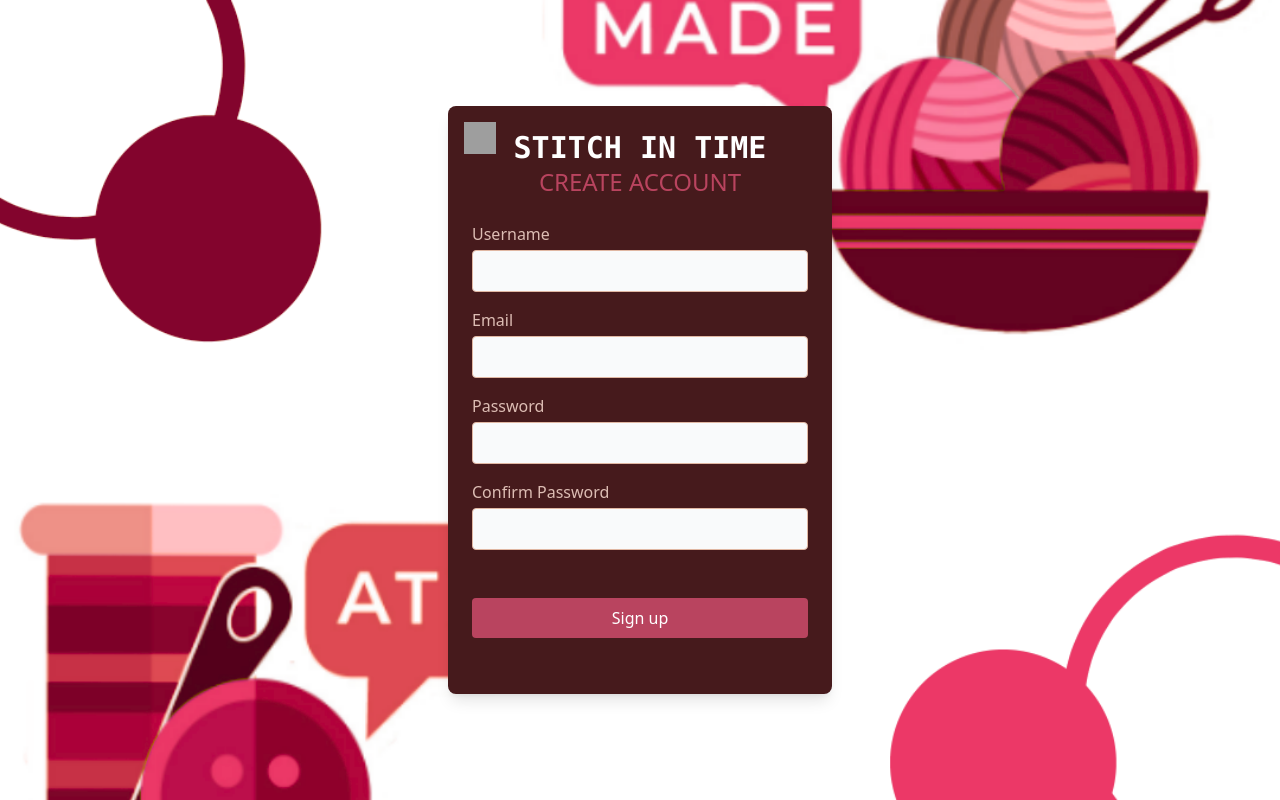
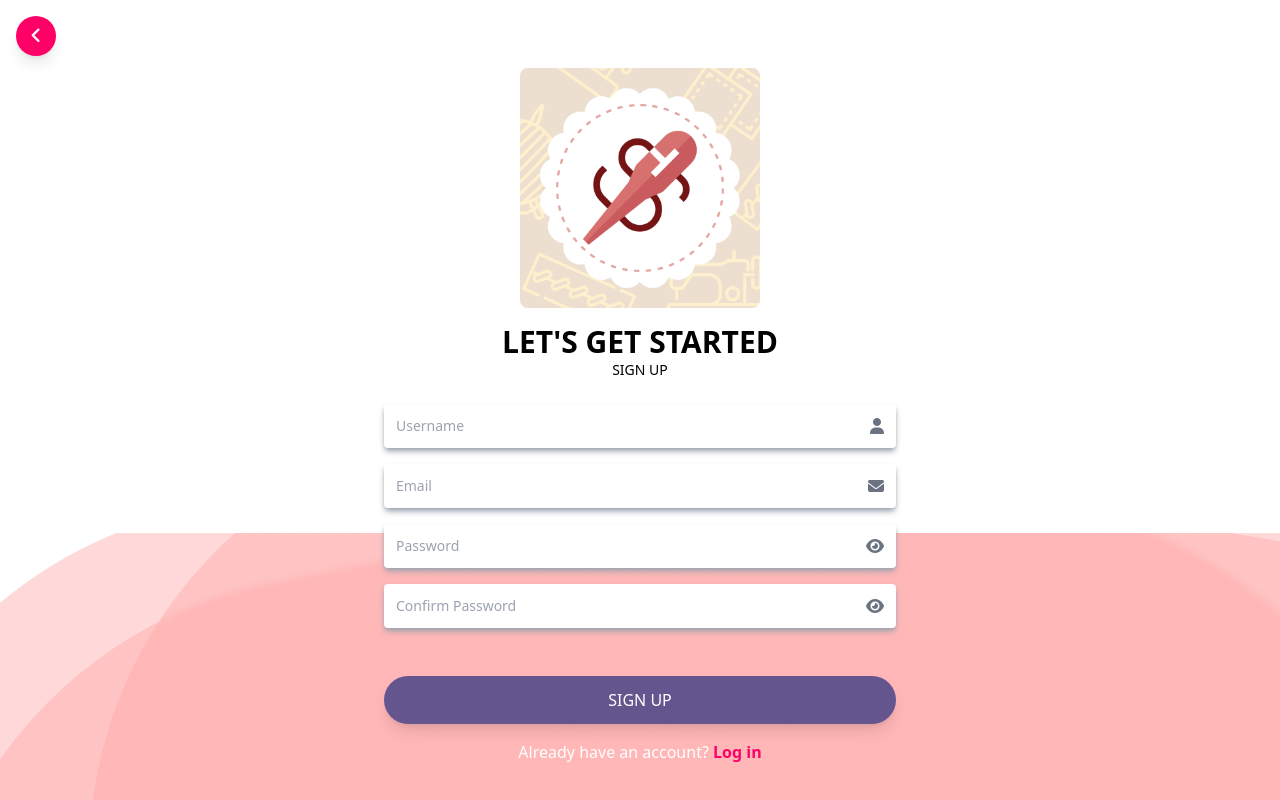
Before and after one commit to chinoy-the-great/nuxt3-drizzle-stitch, a Nuxt app: page /register in a window 1280 px wide. Built offline with nearby package versions, Linux system fonts and the light colour scheme; grey boxes are pictures that could not be loaded.

Commit message:
Updated register page UI. Converted to Compositions API.

```diff
--- a/pages/register.vue
+++ b/pages/register.vue
@@ -1,118 +1,147 @@
 <template>
-	<div
-		class="flex flex-col items-center justify-center min-h-screen p-4"
-		style="background-image: url('/landing_bg.png'); background-size: cover; background-position: center"
+	<div class="relative flex flex-col items-center justify-center min-h-screen bg-white p-6">
+		<!-- Back Button -->
+		<button
+			class="absolute top-4 left-4 text-white bg-[#ff0066] w-10 h-10 flex items-center justify-center rounded-full shadow-lg"
+			@click="goBack"
 		>
-		<form
-			class="p-6 rounded-lg shadow-lg w-full max-w-sm"
-			style="background-color: #461a1c"
-			@submit.prevent="handleRegister"
-		>
-			<!-- Back arrow image in the upper left corner -->
-			<router-link to="/login" class="absolute top-4 left-4">
-				<img src="/register_back_arrow.png" alt="Back to Login" class="w-8 h-8" />
-			</router-link>
+			<i class="fas fa-angle-left text-lg text-white"></i>
+		</button>
 
-			<h2 class="text-white font-mono font-extrabold text-3xl text-center">STITCH IN TIME</h2>
-			<p class="text-center text-2xl mb-6" style="color: #b9445f">CREATE ACCOUNT</p>
-			<div class="mb-4">
-				<label for="username" class="block mb-1" style="color: #ddbdb4">Username</label>
+		<!-- Logo -->
+		<img
+			src="/STITCH IN TIME LOGO.png"
+			alt="Welcome Image"
+			class="w-60 h-60 object-contain rounded-lg mb-4 mt-8"
+		/>
+
+		<h1 class="text-3xl text-black text-center font-bold">LET'S GET STARTED</h1>
+		<h2 class="text-sm text-black mb-6 text-center">SIGN UP</h2>
+
+		<!-- Register Form -->
+		<form class="w-4/5 max-w-lg z-10" @submit.prevent="handleRegister">
+			<!-- Username -->
+			<div class="mb-4 relative">
 				<input
 					v-model="username"
 					type="text"
+					placeholder="Username"
 					required
-					class="w-full p-2 border border-nude-300 rounded bg-gray-50 text-gray-800 focus:outline-none focus:ring focus:ring-nude-500"
+					class="w-full p-3 pr-10 text-sm rounded bg-white text-gray-800 shadow-md shadow-gray-400 focus:outline-none focus:ring-2 focus:ring-gray-500"
 				/>
+				<i class="fas fa-user absolute right-3 top-1/2 transform -translate-y-1/2 text-gray-500"></i>
 			</div>
-			<div class="mb-4">
-				<label for="email" class="block mb-1" style="color: #ddbdb4">Email</label>
+
+			<!-- Email -->
+			<div class="mb-4 relative">
 				<input
 					v-model="email"
 					type="email"
+					placeholder="Email"
 					required
-					class="w-full p-2 border border-nude-300 rounded bg-gray-50 text-gray-800 focus:outline-none focus:ring focus:ring-nude-500"
+					class="w-full p-3 text-sm rounded bg-white text-gray-800 shadow-md shadow-gray-400 focus:outline-none focus:ring-2 focus:ring-gray-500"
 				/>
+				<i class="fas fa-envelope absolute right-3 top-1/2 transform -translate-y-1/2 text-gray-500"></i>
 			</div>
-			<div class="mb-4">
-				<label for="password" class="block mb-1" style="color: #ddbdb4">Password</label>
+
+			<!-- Password -->
+			<div class="mb-4 relative">
 				<input
 					v-model="password"
 					type="password"
+					placeholder="Password"
 					required
-					class="w-full p-2 border border-nude-300 rounded bg-gray-50 text-gray-800 focus:outline-none focus:ring focus:ring-nude-500"
+					class="w-full p-3 pr-10 text-sm rounded bg-white text-gray-800 shadow-md shadow-gray-400 focus:outline-none focus:ring-2 focus:ring-gray-500"
 				/>
+				<i class="fas fa-eye absolute right-3 top-1/2 transform -translate-y-1/2 text-gray-500"></i>
 			</div>
-			<div class="mb-4">
-				<label for="repeat_password" class="block mb-1" style="color: #ddbdb4">Confirm Password</label>
+
+			<!-- Confirm Password -->
+			<div class="mb-4 relative">
 				<input
 					v-model="repeat_password"
 					type="password"
+					placeholder="Confirm Password"
 					required
-					class="w-full p-2 border border-nude-300 rounded bg-gray-50 text-gray-800 focus:outline-none focus:ring focus:ring-nude-500"
+					class="w-full p-3 pr-10 text-sm rounded bg-white text-gray-800 shadow-md shadow-gray-400 focus:outline-none focus:ring-2 focus:ring-gray-500"
 				/>
+				<i class="fas fa-eye absolute right-3 top-1/2 transform -translate-y-1/2 text-gray-500"></i>
 			</div>
+
+			<!-- Sign Up Button -->
 			<button
 				type="submit"
-				class="w-full py-2 rounded transition duration-200 mt-8 mb-8"
-				:disabled="isSubmitting"
-				style="background-color: #b9445f; color: white"
-				:hover="{ backgroundColor: '#99334D' }"
+				class="w-full py-3 rounded-full transition duration-200 mt-8 mb-4 shadow-lg"
+				style="background-color: #65558f; color: white"
 			>
-				Sign up
+				SIGN UP
 			</button>
 
-			<!-- Error message -->
-			<p v-if="errorMessage" class="text-red-500 mt-2">{{ errorMessage }}</p>
+			<!-- Login Link -->
+			<p class="text-center text-white">
+				Already have an account?
+				<NuxtLink to="/login" class="font-bold hover:underline" style="color: #ff0066">Log in</NuxtLink>
+			</p>
 		</form>
+
+		<!-- Background Footer Image -->
+		<div
+			class="absolute bottom-0 w-full h-1/3 bg-cover bg-no-repeat bg-center"
+			style="background-image: url('/Group 109.png')"
+		></div>
 	</div>
 </template>
 
-<script>
-import axios from 'axios' // Import axios for API call
+<script setup>
+import axios from 'axios'
+import { ref } from 'vue'
+import { useRouter } from 'vue-router'
 
-export default {
-	data() {
-		return {
-			name: '',
-			email: '',
-			password: '',
-			repeat_password: '',
-			isSubmitting: false, // Disable the button while submitting
-			errorMessage: '', // Handle error messages
+const router = useRouter()
+
+// Form data
+const username = ref('')
+const email = ref('')
+const password = ref('')
+const repeat_password = ref('')
+const isSubmitting = ref(false)
+const errorMessage = ref('')
+
+// Back button function
+const goBack = () => {
+	router.push('/welcome')
 }
-	},
-	methods: {
-		async handleRegister() {
-			// Reset error message
-			this.errorMessage = ''
+
+// Handle registration
+const handleRegister = async () => {
+	errorMessage.value = ''
 
 	// Check if passwords match
-			if (this.password !== this.repeat_password) {
-				this.errorMessage = 'Passwords do not match in register.vue!'
+	if (password.value !== repeat_password.value) {
+		errorMessage.value = 'Passwords do not match!'
 		return
 	}
 
 	try {
-				this.isSubmitting = true
+		isSubmitting.value = true
 
 		// Send registration request to the backend
 		const response = await axios.post('/api/register', {
-					name: this.username,
-					email: this.email,
-					password: this.password,
+			name: username.value,
+			email: email.value,
+			password: password.value,
 		})
 
 		console.log('Received this:', response)
+
 		// Registration successful, redirect to login
-				this.$router.push('/login')
+		router.push('/login')
 	} catch (error) {
-				// Handle error and display an appropriate message
-				this.errorMessage = error.response?.data?.message || 'An error occurred during registration.'
+		// Handle error message
+		errorMessage.value = error.response?.data?.message || 'An error occurred during registration.'
 	} finally {
-				this.isSubmitting = false
+		isSubmitting.value = false
 	}
-		},
-	},
 }
 </script>
 
```
Lines whose indentation alone changed are shown as unchanged.
